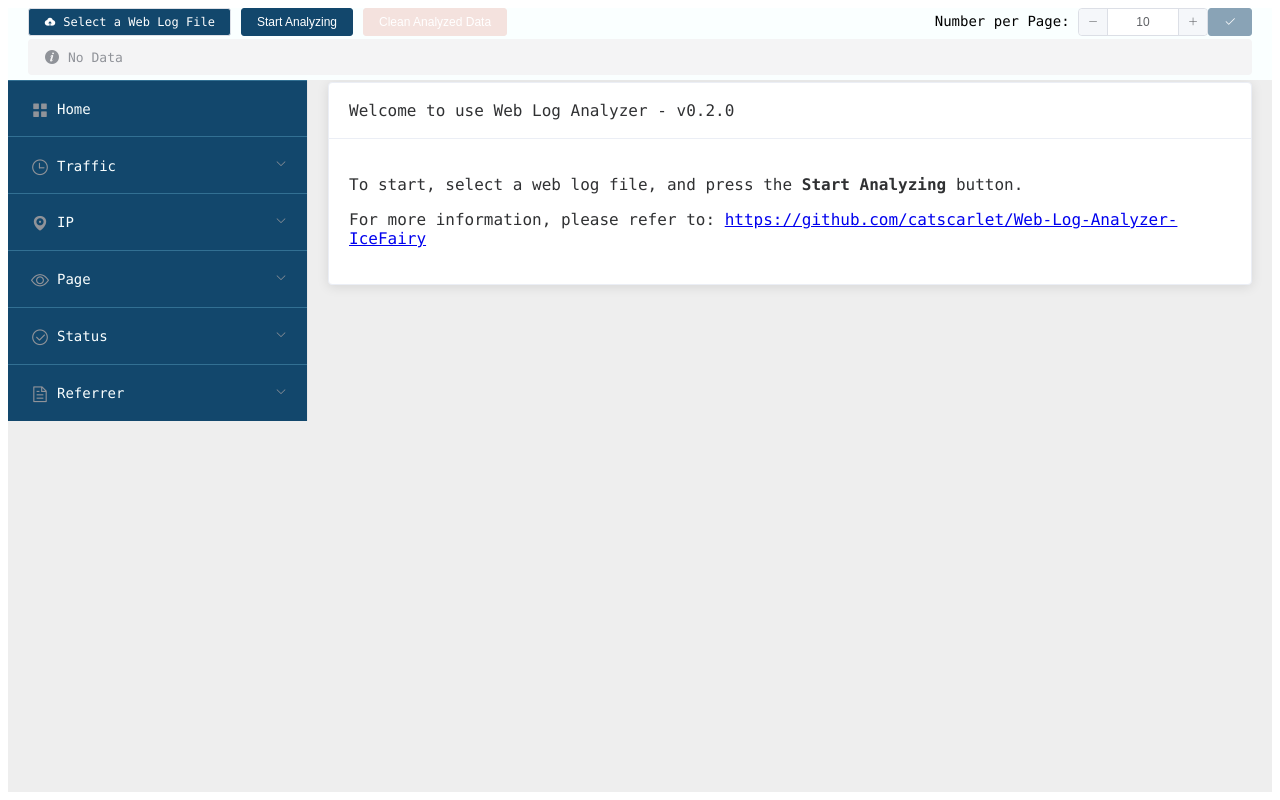
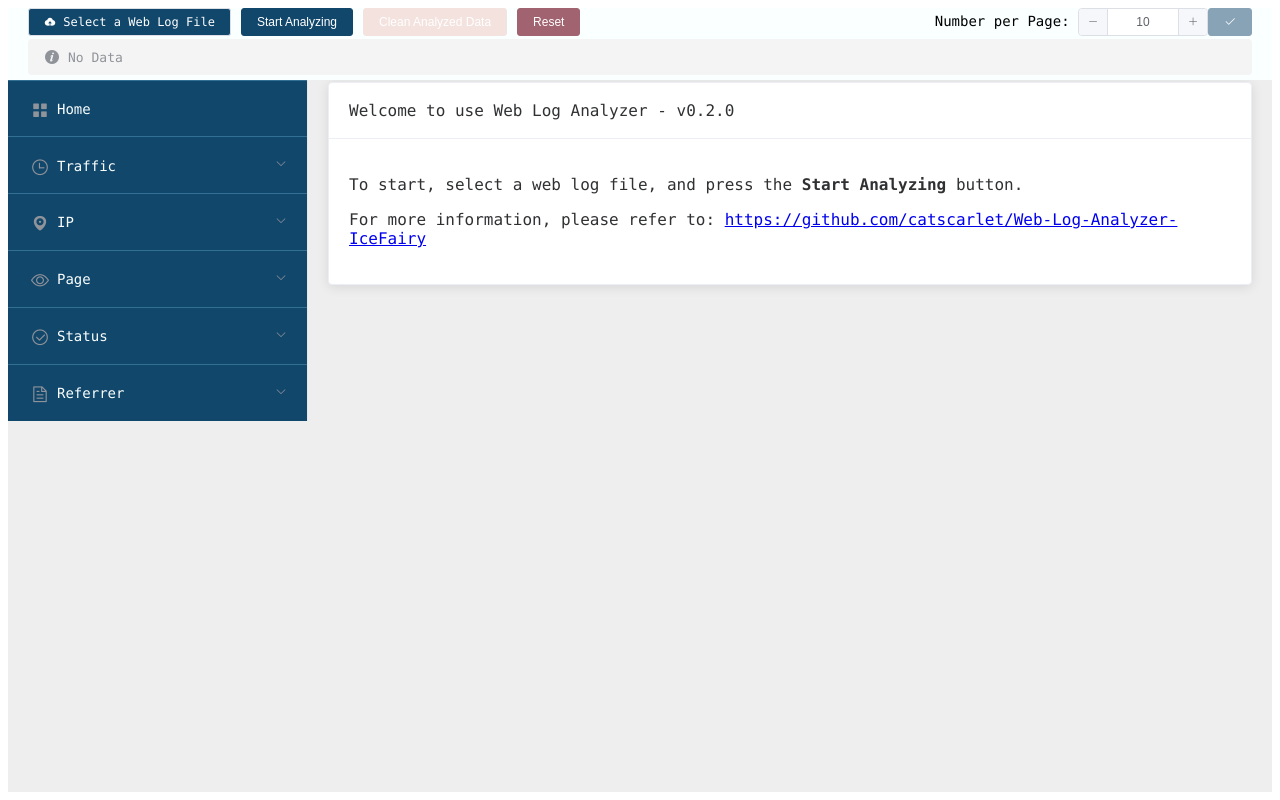
Before and after one commit to catscarlet/Web-Log-Analyzer-IceFairy, a Vue app in the folder vue-app/: page / in a window 1280 px wide. Built offline with nearby package versions, Linux system fonts and the light colour scheme.

Commit message:
Add a reset button to clear all localStorage.

```diff
--- a/vue-app/src/App.vue
+++ b/vue-app/src/App.vue
@@ -17,6 +17,7 @@
                         <!--<el-button type="primary" size="mini" @click="testFile">testFile</el-button>-->
                         <!--<el-button type="primary" size="mini" @click="debug1" :disabled="true">console.log analyzed_data</el-button>-->
                         <el-button type="warning" size="mini" @click="cleanAnalyzedData" :disabled="disable_clean_button">Clean Analyzed Data</el-button>
+                        <el-button type="warning" size="mini" @click="reset">Reset</el-button>
 
                         <!--
                         <el-button size="mini" type="primary">primary</el-button>
@@ -278,6 +279,10 @@ export default {
                 this.analyzed_status = 4;
             };
         },
+        reset() {
+            window.localStorage.clear();
+            window.location.reload();
+        },
         debug1() {
             let analyzed_data = JSON.parse(window.localStorage.getItem('AnalyzedDataStorage'));
             console.log(analyzed_data);
```
